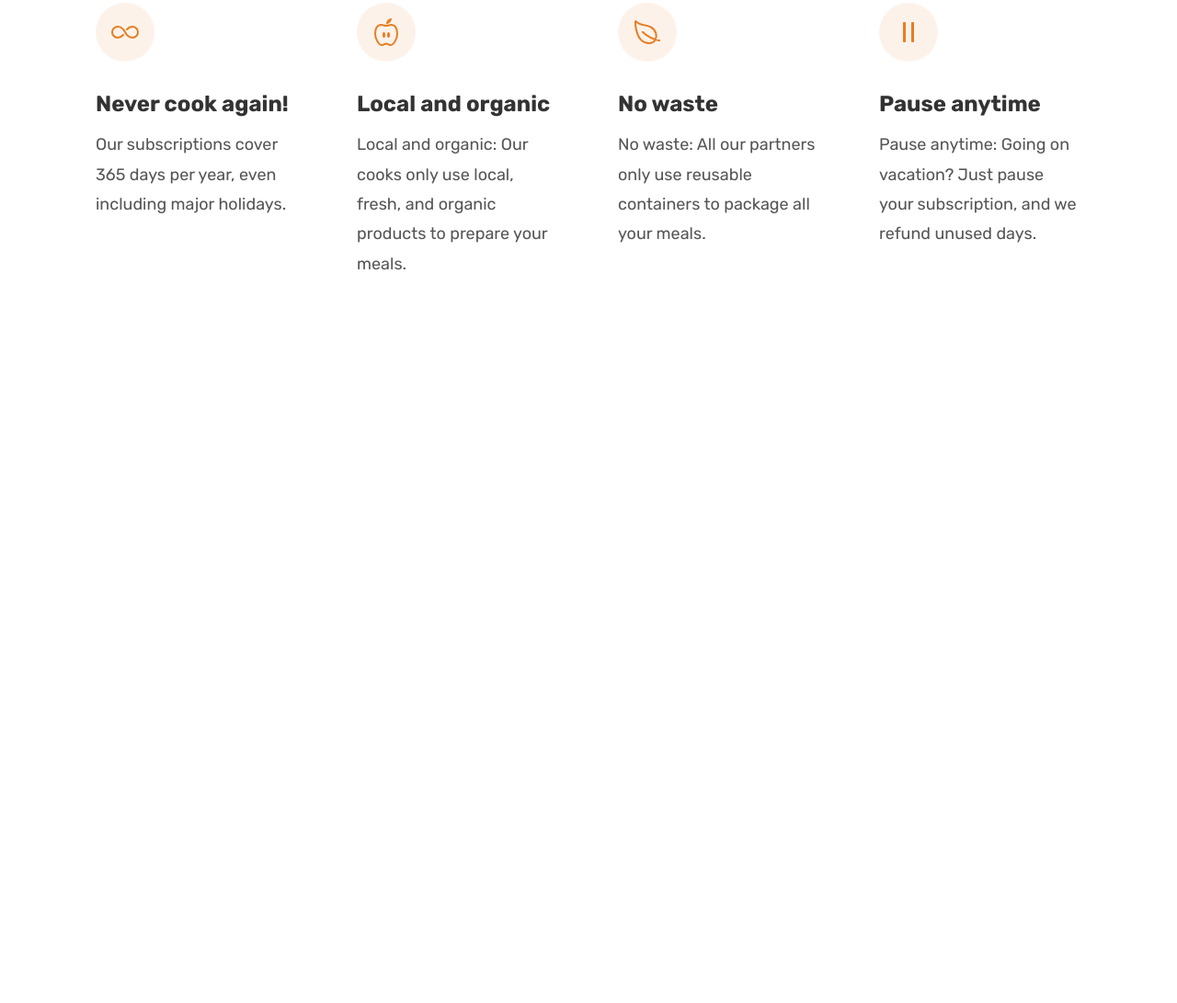
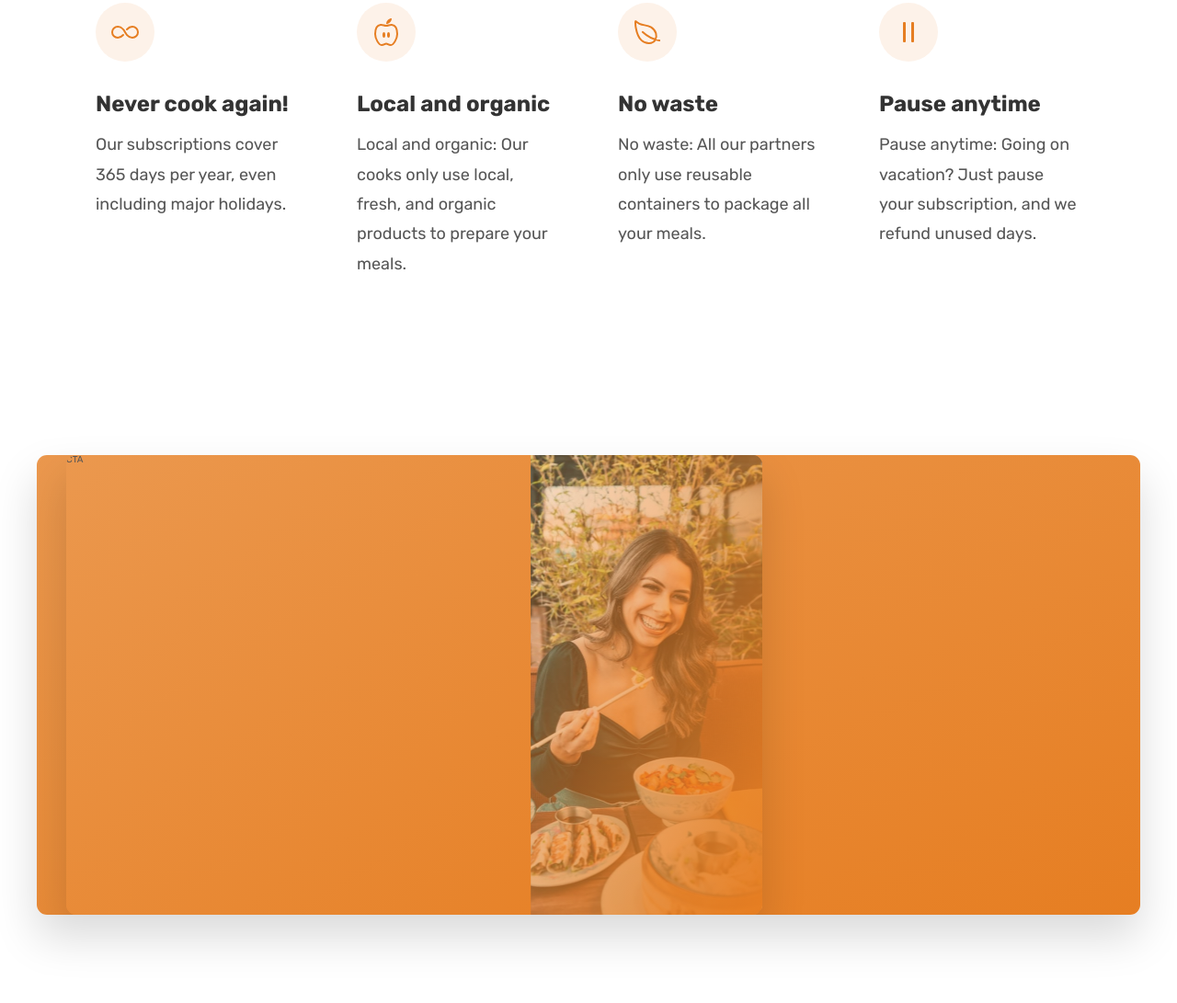
Before and after one commit to SinaHajipooor/Omnifood, a plain HTML site: page index.html in a window 1280 px wide. Shown: the part 5733-6824 px from the top of the page at 92% size. Before the commit the page ends 6132 px from the top, so only its background shows below. Drawn offline with nearby package versions, Linux system fonts and the light colour scheme.

Commit message:
compelete the image box

```diff
--- a/css/style.css
+++ b/css/style.css
@@ -482,3 +482,28 @@
     font-size: 1.8rem;
     line-height: 1.8;
 }
+
+
+/* CTA SECTION */
+
+.section-cta {
+    padding: 9.6rem 0;
+}
+
+.cta {
+    display: grid;
+    grid-template-columns: 2fr 1fr;
+    box-shadow: 0 2.4rem 4.8rem rgba(0, 0, 0, 0.15);
+    height: 50rem;
+    border-radius: 11px;
+    background-image: linear-gradient(to right bottom, #eb984e, #e67e22);
+    overflow: hidden;
+}
+
+.cta-text-box {}
+
+.cta-img-box {
+    background-image: linear-gradient(to right bottom, rgba(235, 151, 78, 0.3), #e67e22), url('../img/eating.jpg');
+    background-size: cover;
+    background-position: center;
+}
--- a/index.html
+++ b/index.html
@@ -367,6 +367,14 @@
                     </div>
                 </div>
         </section>
+        <section class="section-cta">
+            <div class="container cta">
+                <div class="cta">
+                    <div class="cta-text-box">CTA</div>
+                    <div class="cta-img-box" role="img" aria-label="Woman enjoying food"></div>
+                </div>
+            </div>
+        </section>
     </main>
 </body>
 
```
